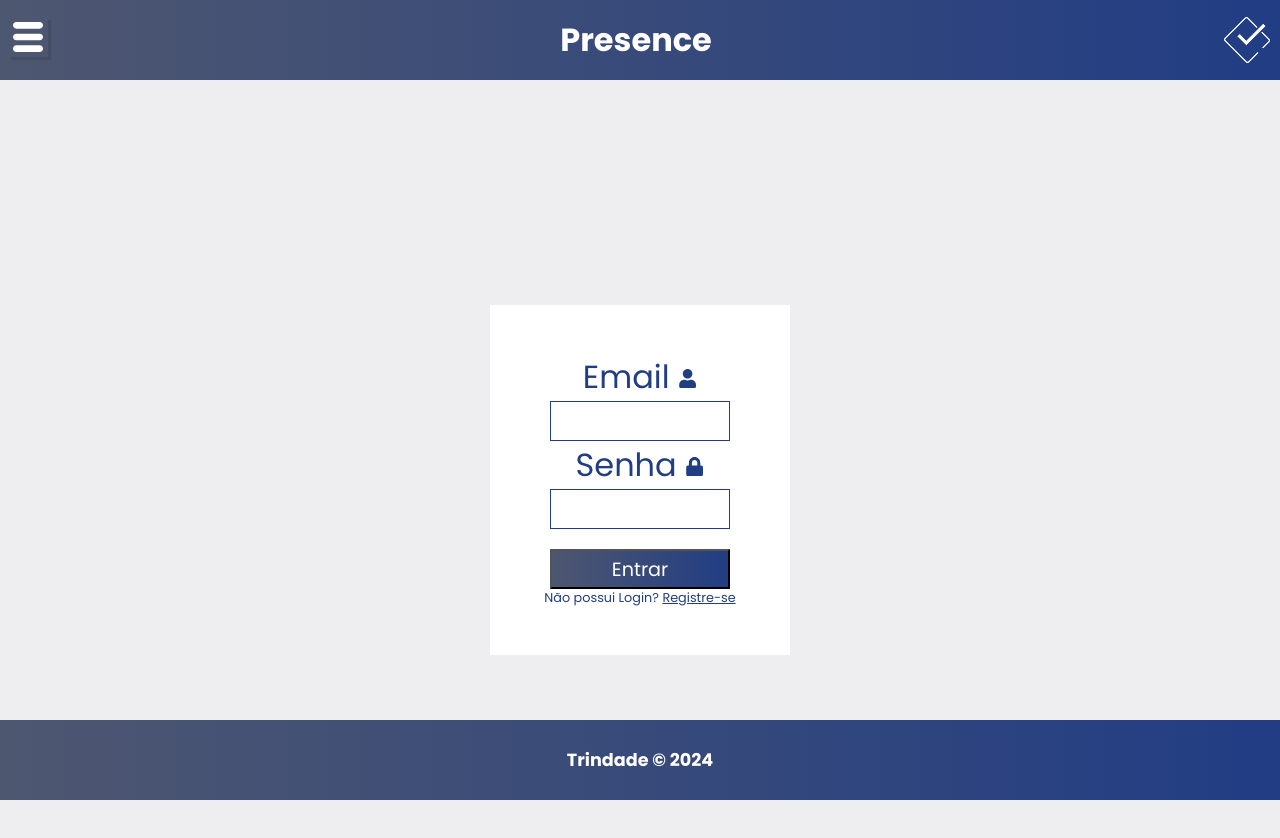
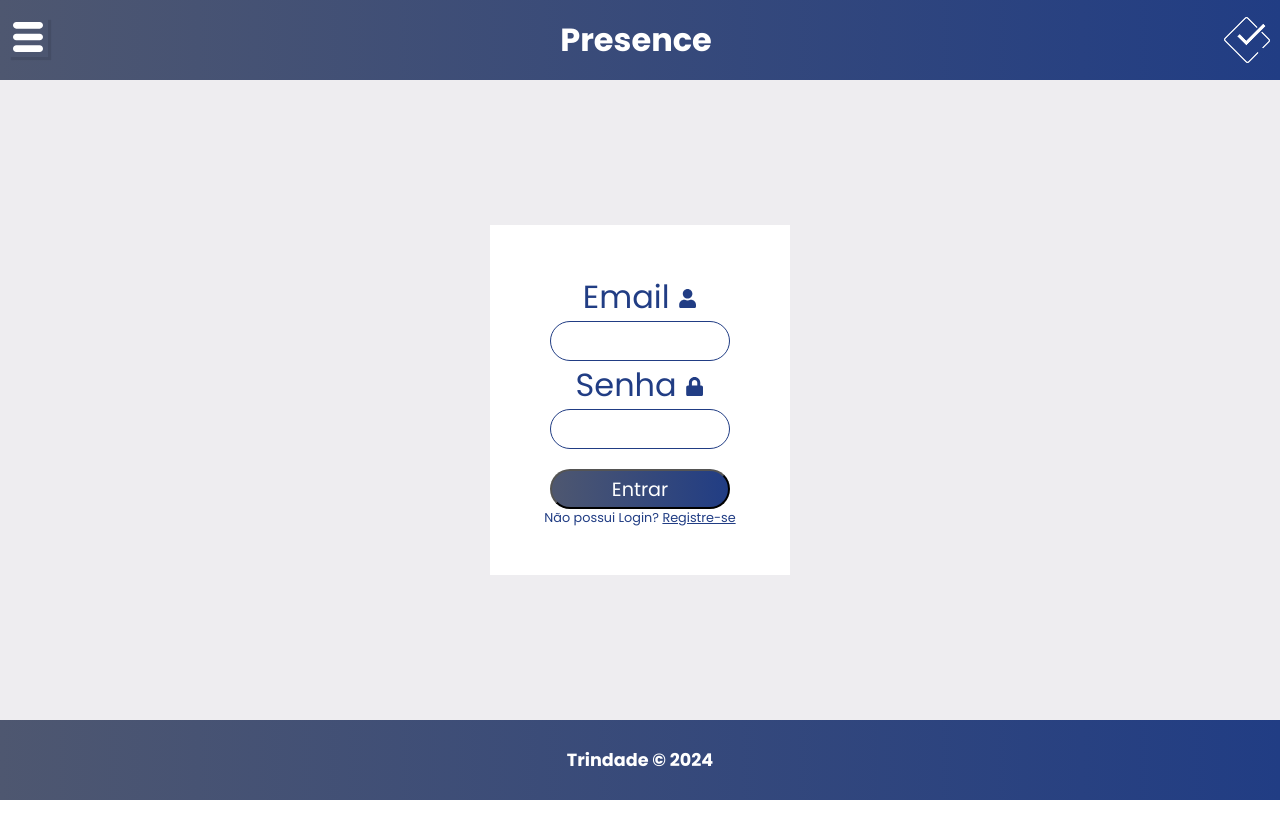
Before and after one commit to daniel-trindade/presence, a React (Create React App) app: page / in a window 1280 px wide. Shown: the top 838 px of the page. After the commit the page ends 800 px from the top, so only its background shows below. Built offline with nearby package versions, Linux system fonts and the light colour scheme; the HTML template or start-up script is replaced by a standard one.

Commit message:
AJustando Layout

```diff
--- a/src/App.css
+++ b/src/App.css
@@ -1,24 +1,5 @@
-/* Configuração básica do body e html */
-html, body {
-  height: 100%;
-  background-color: rgb(238, 237, 240);
-}
-
-/* Wrapper para utilizar o flexbox */
 .app-wrapper {
   display: flex;
   flex-direction: column;
   min-height: 100vh;
 }
-
-/* Main deve expandir para preencher o espaço disponível */
-.content-wrapper {
-  flex: 1;
-  display: flex;
-  flex-direction: column;
-}
-
-/* Estilo básico para o conteúdo principal */
-main {
-  padding: 20px;
-}
--- a/src/App.js
+++ b/src/App.js
@@ -7,11 +7,7 @@ function App() {
 
   return (
     <div className="app-wrapper">
-      <div className="content-wrapper">
-        <Container>
-          <Paths/>
-        </Container>
-      </div>
+      <Paths/>
     </div>
   );
 }
--- a/src/Components/layout/Container.module.css
+++ b/src/Components/layout/Container.module.css
@@ -1,7 +1,6 @@
 .container{
-  height: 100vh;
+  height: 80vh;
   width: 100%;
   background-color: rgb(238, 237, 240);
-  color: black;
   display: block;
 }
--- a/src/Components/pages/Login.jsx
+++ b/src/Components/pages/Login.jsx
@@ -1,61 +1,66 @@
 //Styles
-import styles from "./Login.module.css"
+import styles from "./Login.module.css";
 //React hooks
-import { useState } from "react"
-import { FaUser, FaLock } from "react-icons/fa"
+import { useState } from "react";
+import { FaUser, FaLock } from "react-icons/fa";
 
-import { useSignInWithEmailAndPassword } from 'react-firebase-hooks/auth';
+import { useSignInWithEmailAndPassword } from "react-firebase-hooks/auth";
 
 import { auth } from "../../firebaseConfig";
 
+function Login() {
+  const [email, setEmail] = useState("");
+  const [password, setPassword] = useState("");
 
-function Login(){
+  const [signInWithEmailAndPassword, loading] =
+    useSignInWithEmailAndPassword(auth);
 
-  const [email, setEmail] = useState("")
-  const [password, setPassword] = useState("")
+  const handleSubmit = async (e) => {
+    e.preventDefault();
+    try {
+      const { user } = await signInWithEmailAndPassword(email, password);
+      sessionStorage.setItem("firebase_id_token", user.uid);
+      window.location.href = "/home";
+    } catch (error) {
+      console.error(error);
+    }
+  };
 
-  const [
-    signInWithEmailAndPassword,
-    loading,
-  ] = useSignInWithEmailAndPassword(auth);
-
-  const handleSubmit = async (e) =>{
-    e.preventDefault();
-    try{
-
-      const { user } = await signInWithEmailAndPassword(email, password)
-      sessionStorage.setItem('firebase_id_token', user.uid);
-      window.location.href = "/home"
-
-    }catch(error){
-      console.error(error)
-    }
+  if (loading) {
+    return <p>Carregando...</p>;
   }
-
-  if(loading){
-    return <p>Carregando...</p>
-  }
-  return(
+  return (
     <div className={styles.loginContainer}>
       <form onSubmit={handleSubmit} className={styles.loginForm}>
-        <h1>Email <span><FaUser/></span></h1>
+        <h1>
+          Email{" "}
+          <span>
+            <FaUser />
+          </span>
+        </h1>
         <input
           type="text"
           className={styles.loginBox}
           onChange={(e) => setEmail(e.target.value)}
         />
-        <h1>Senha <span><FaLock/></span></h1>
+        <h1>
+          Senha{" "}
+          <span>
+            <FaLock />
+          </span>
+        </h1>
         <input
           type="password"
           className={styles.loginBox}
           onChange={(e) => setPassword(e.target.value)}
         />
-        <input type="submit" value="Entrar" className={styles.enterButton}/>
-        <p>Não possui Login? <a href="/signup">Registre-se</a></p>
+        <input type="submit" value="Entrar" className={styles.enterButton} />
+        <p>
+          Não possui Login? <a href="/signup">Registre-se</a>
+        </p>
       </form>
-
     </div>
-  )
+  );
 }
 
-export default Login
+export default Login;
--- a/src/Components/pages/Login.module.css
+++ b/src/Components/pages/Login.module.css
@@ -35,7 +35,6 @@
   flex-direction: column;
   align-items: center;
   justify-content: center;
-
   background-color: #fff;
 }
 
@@ -43,9 +42,14 @@
   width: 180px;
   height: 40px;
   border: 1px solid #213D84;
+  border-radius: 20px;
   color: #213D84;
   font-weight: 300;
   text-align: center;
+}
+
+.loginBox:focus{
+  border: solid 2px #213D84;
 }
 
 .enterButton{
@@ -56,4 +60,5 @@
   color: #fff;
   font-size: 1.2rem;
   font-weight: 400;
+  border-radius: 20px;
 }
--- a/src/routes/Paths.jsx
+++ b/src/routes/Paths.jsx
@@ -10,6 +10,7 @@ import Menager from '../Components/pages/Menager';
 import NavBar from '../Components/layout/NavBar';
 import Footer from '../Components/layout/Footer'
 import PersonalInfo from '../Components/pages/PersonalInfo';
+import Container from '../Components/layout/Container';
 
 
 
@@ -33,6 +34,7 @@ function Paths(){
     <>
       <Router>
         <NavBar/>
+        <Container>
           <Routes>
             <Route exact path='/' element={<Login/>}/>
             <Route path='*' element={<Login/>}/>
@@ -43,6 +45,7 @@ function Paths(){
             <Route exact path='/personalinfo' element={<Private Item={PersonalInfo}/>}/>
             <Route path='/signup' element={<Signup/>}/>
           </Routes>
+        </Container>
         <Footer/>
       </Router>
     </>
```
Lines whose indentation alone changed are shown as unchanged.
